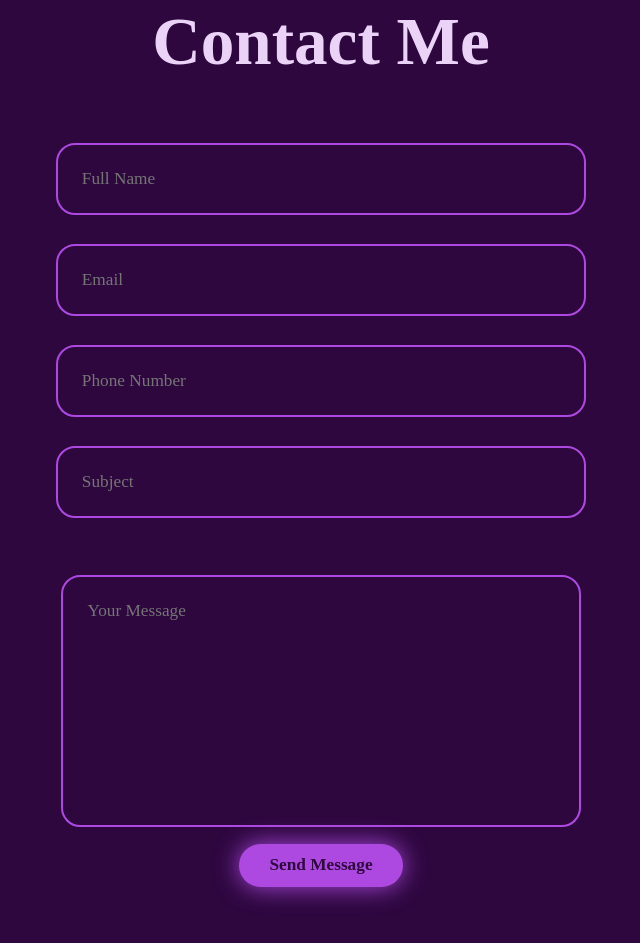
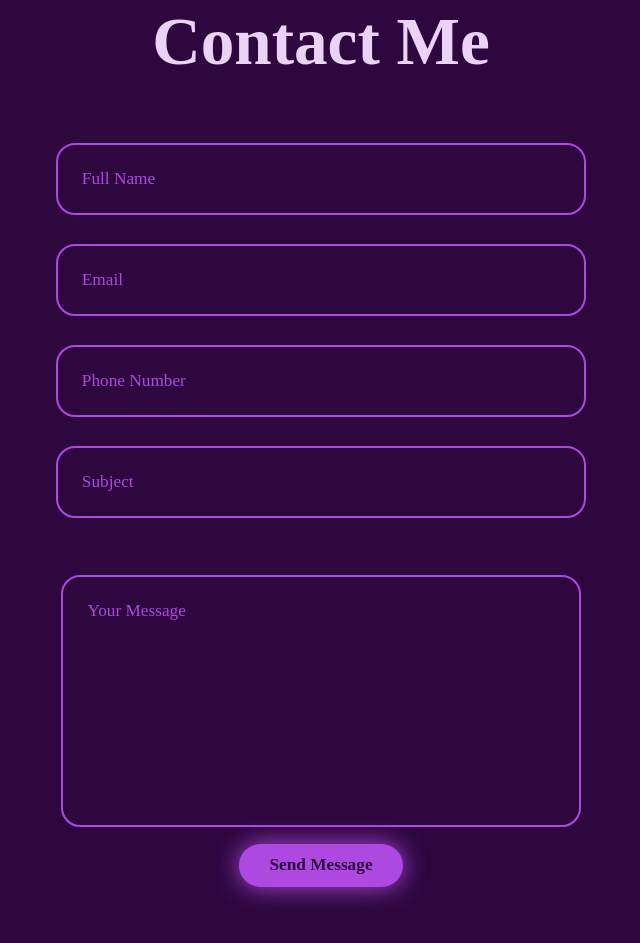
Before and after one commit to denisovichhh/Portfolio, a plain HTML site: page index.html in a window 1280 px wide. Shown: the part 5290-6233 px from the top of the page, without its empty margins (319-959 px from the left). Drawn offline with nearby package versions, Linux system fonts and the light colour scheme.

Commit message:
Update style.css

```diff
--- a/style.css
+++ b/style.css
@@ -427,6 +427,11 @@ section {
     color: var(--main-color);
 }
 
+.contact .input-box input::placeholder,
+.contact textarea::placeholder {
+    color: var(--secondary-color);
+}
+
 input::-webkit-outer-spin-button,
 input::-webkit-inner-spin-button {
   -webkit-appearance: none;
```
